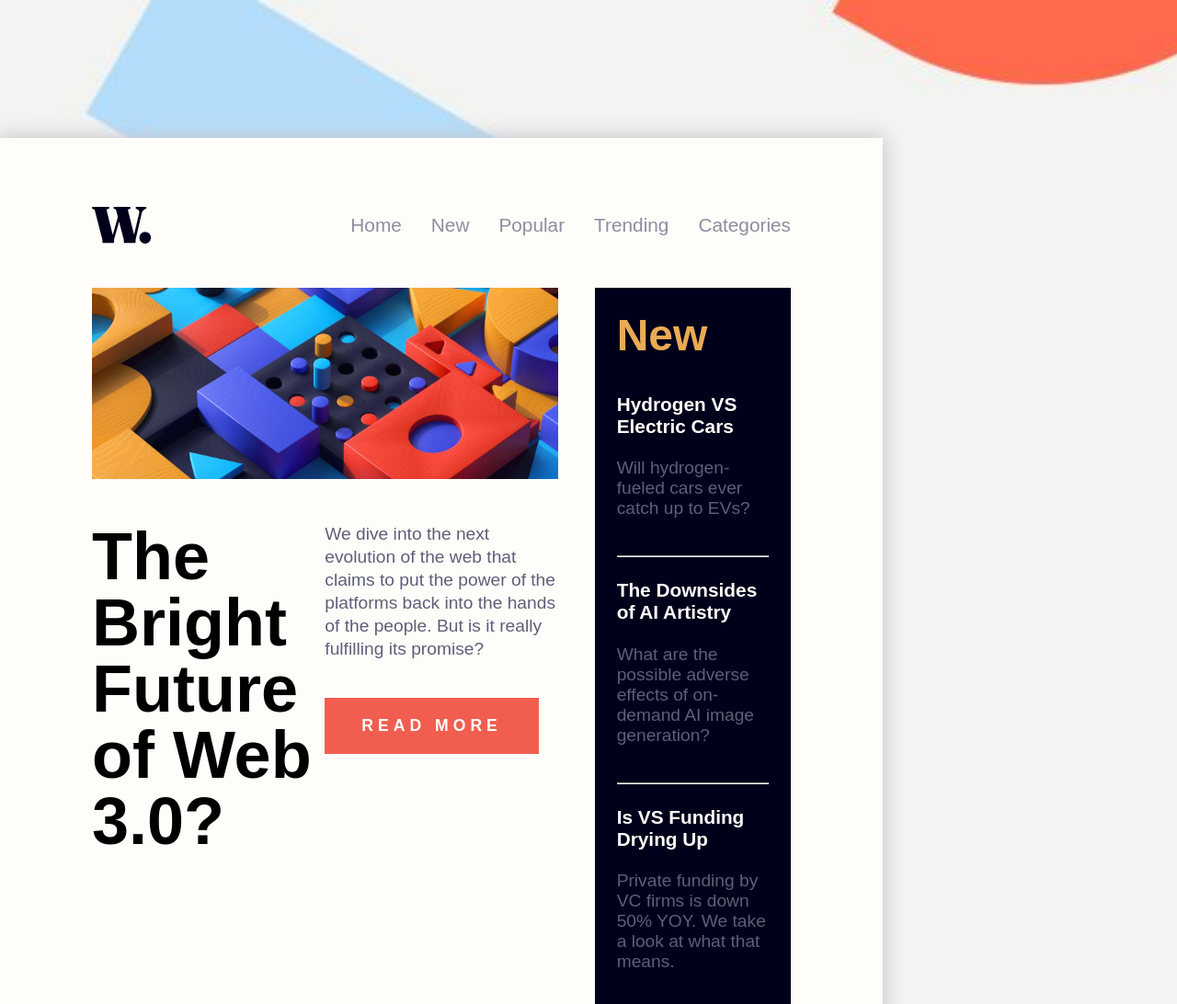
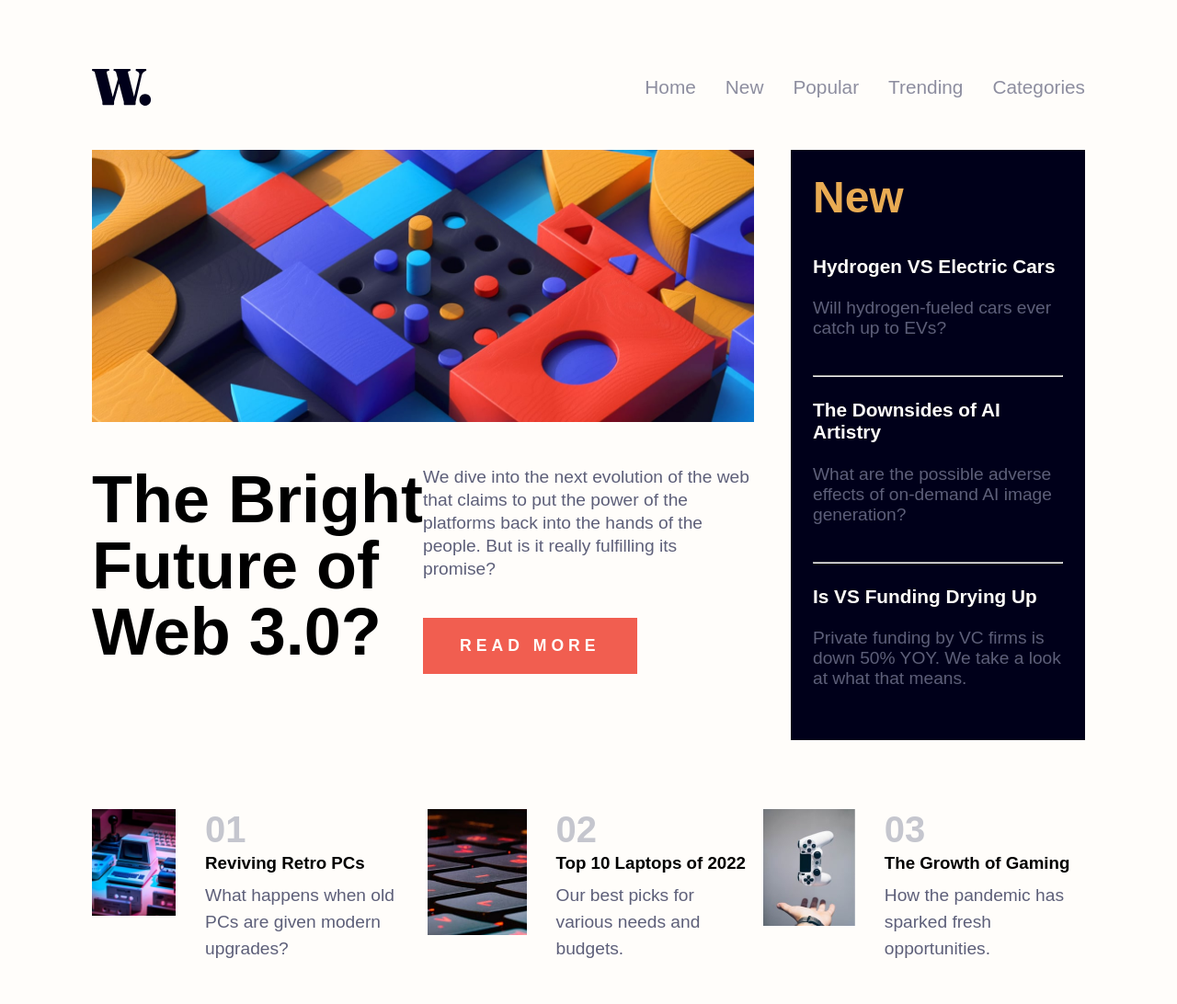
Before and after one commit to Sgeary88/news-homepage-mock, a plain HTML site: page index.html in a window 1280 px wide. Shown: the top 1092 px of the page at 92% size. Drawn offline with Linux system fonts and the light colour scheme.

Commit message:
adjusting spacing

```diff
--- a/css/default.css
+++ b/css/default.css
@@ -22,15 +22,15 @@ html {
 body {
 	font-family: 'Intern', sans-serif;
 	padding: 0;
-	margin: 0;
-	background-image: url('../images/background.jpg');
+	margin: 0 auto;
+	/* background-image: url('../images/background.jpg');
 	background-size: cover;
 	background-repeat: no-repeat;
 	width: 75%;
 	height: 75%;
 	display: flex;
 	justify-content: center;
-	align-items: center;
+	align-items: center; */
 }
 
 h1,
--- a/css/styles.css
+++ b/css/styles.css
@@ -1,7 +1,7 @@
 /*************************** NAV STYLES  ************************/
 
 .home {
-	margin: 9.375rem;
+	/* margin: 9.375rem; */
 	padding: 4.688rem 6.25rem;
 	background-color: var(--neutral-white);
 	max-width: 1440px;
```
